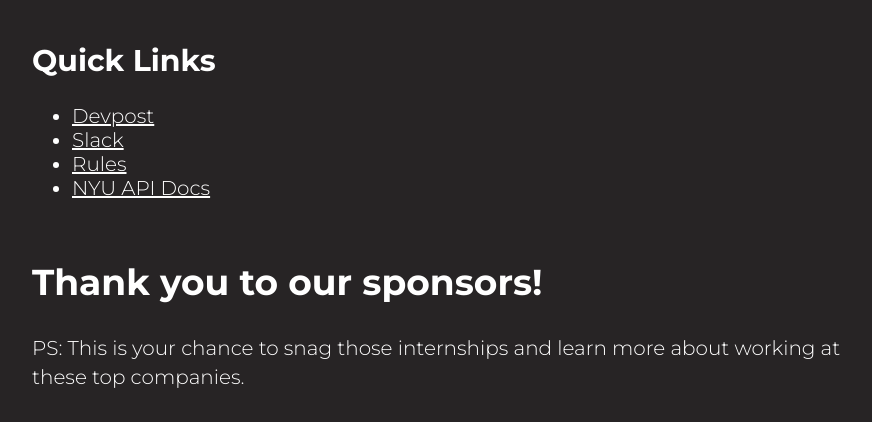
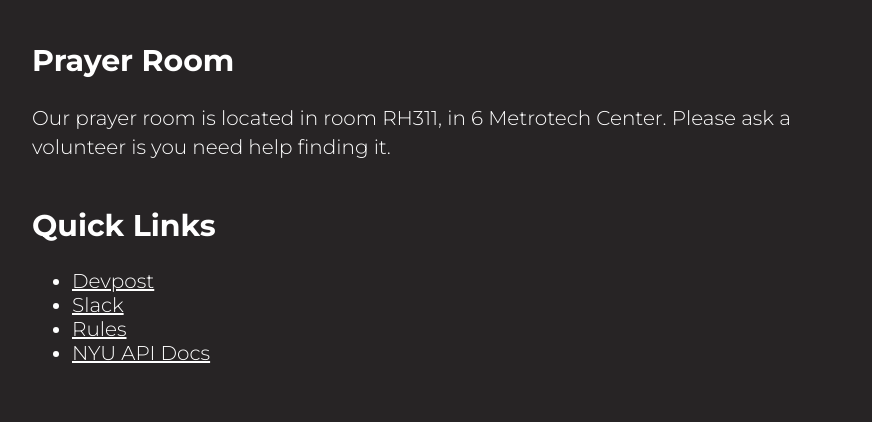
Before and after one commit to hacknyu/website-2018, a plain HTML site: page dayof.html in a window 1280 px wide. Shown: the part 2738-3160 px from the top of the page, without its empty margins (188-1060 px from the left). Drawn offline with Linux system fonts and the light colour scheme.

Commit message:
added prayer room

```diff
--- a/dayof.html
+++ b/dayof.html
@@ -101,6 +101,9 @@
         </p>
         <p style="font-size: 0.75em;">NYU IT Enterprise Data Management will be at HackNYU to help with the API. If you have API questions before or after the event, please send email to <em>it-apiservices@nyu.edu</em>. You are also invited to join the <a href="https://nyuapi.slack.com/join/shared_invite/enQtMjc0OTE3NTEzODEzLWE0ZjdmMDdmYjdlZjM0YTljZmJhZTVhNzQ1YjM5Yjk4YzI4YTg5MjM3MmJiODBiMDIyYjgzMWUwZGVmZDY3NTQ">NYUAPI Slack community</a> for ongoing discussion about APIs at NYU, and news about new datasets and developer support options as they become available on a rolling basis.
         </p>
+
+        <h2>Prayer Room</h2>
+        <p>Our prayer room is located in room RH311, in 6 Metrotech Center. Please ask a volunteer is you need help finding it.</p>
 
         <h2>Quick Links</h2>
         <ul>
```
